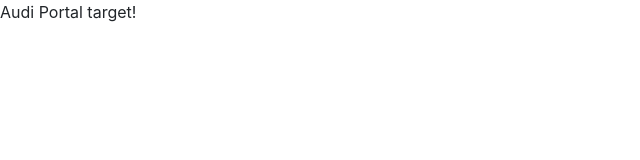
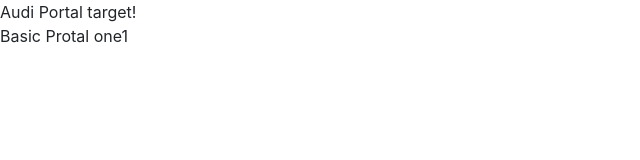
Before and after one commit to coderaudi/audiPro, a React (Create React App) app: page / in a window 1280 px wide. Shown: the top 160 px of the page, without its empty margins (0-640 px from the left). Built offline with nearby package versions, Linux system fonts and the light colour scheme.

Commit message:
basic portal ONe

```diff
--- a/src/container/App.js
+++ b/src/container/App.js
@@ -12,6 +12,7 @@
     return (
       <div className="App">
         <div>Audi Portal target!</div>
+        <div>Basic Protal one1</div>
       </div>
     );
   }
```
